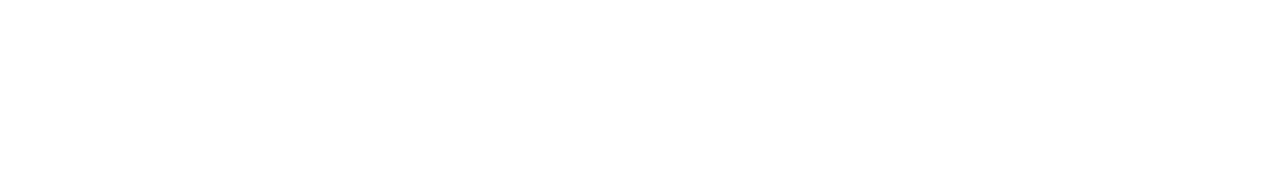
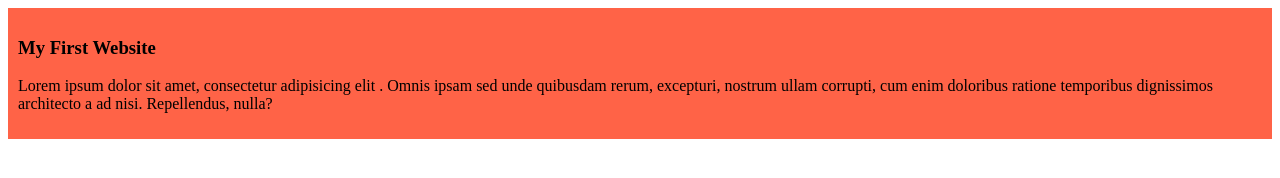
Before and after one commit to kanizfatema239/my-first-website, a plain HTML site: page index.html in a window 1280 px wide. Drawn offline with Linux system fonts and the light colour scheme.

Commit message:
added the first blog

```diff
--- a/index.html
+++ b/index.html
@@ -5,8 +5,17 @@
     <meta http-equiv="X-UA-Compatible" content="IE=edge">
     <meta name="viewport" content="width=device-width, initial-scale=1.0">
     <title>My first website</title>
+    <link rel="stylesheet" href="styles/blog.css">
 </head>
 <body>
+    <div>
+        <h3> My First Website</h3>
+        <p>Lorem ipsum dolor sit amet, consectetur adipisicing elit
+        . Omnis ipsam sed unde quibusdam rerum, excepturi, nostrum ullam
+        corrupti, cum enim doloribus ratione temporibus dignissimos architecto a ad nisi.
+         Repellendus, nulla?</p>
+
+    </div>
 
 
 </body>
--- /dev/null
+++ b/styles/blog.css
@@ -0,0 +1,4 @@
+div{
+    background-color: tomato;
+    padding: 10px;
+}
```
